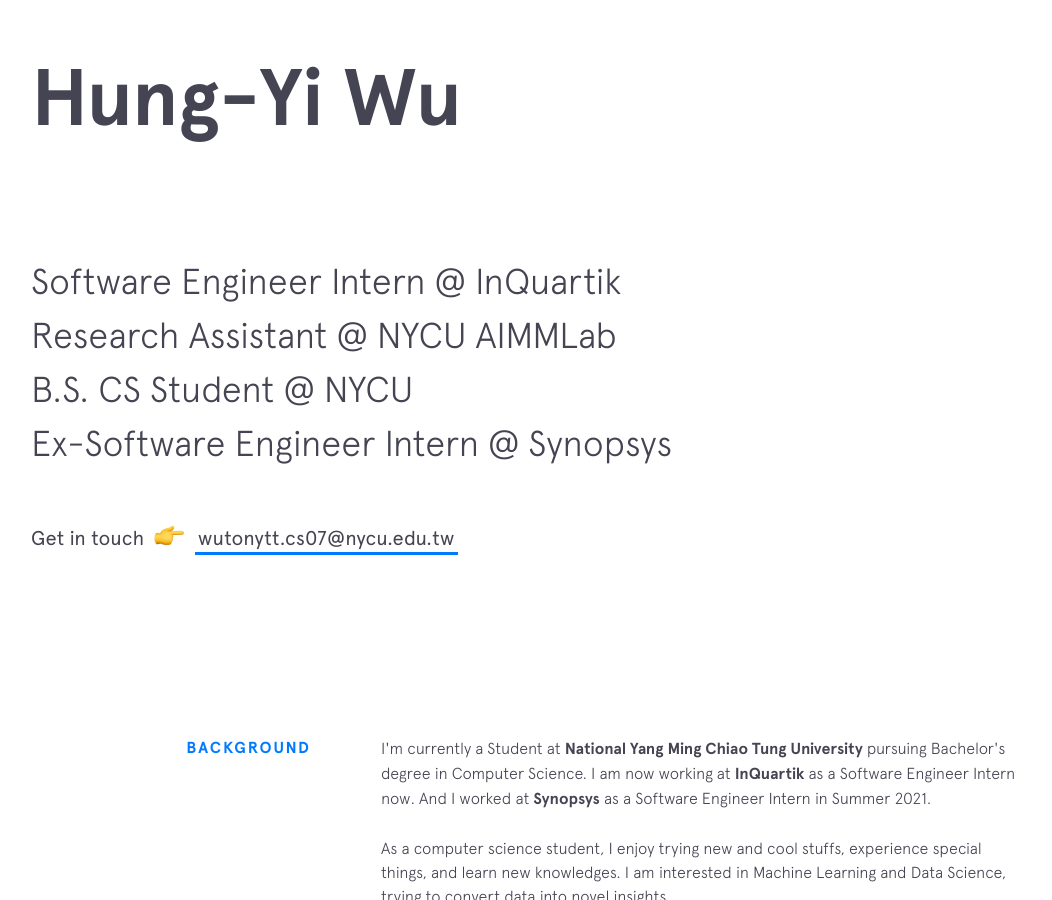
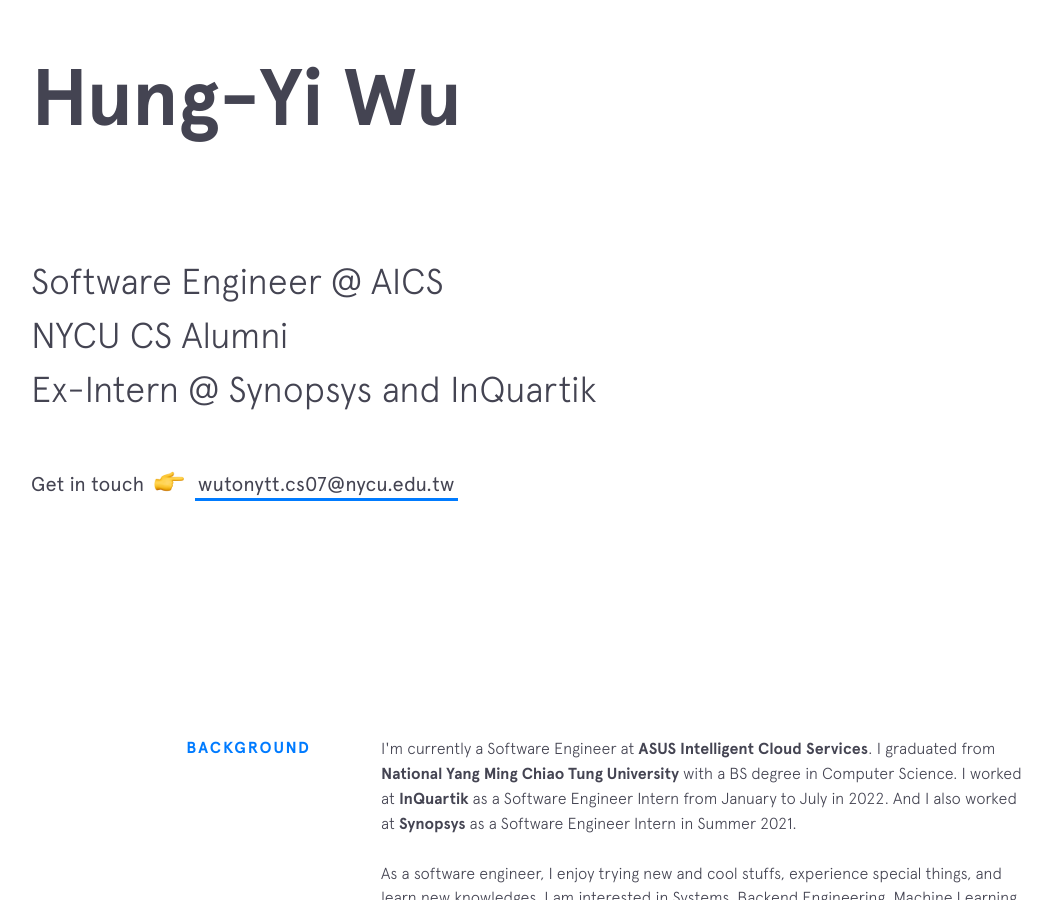
Before and after one commit to wutonytt/portfolio-v1, a Jekyll site: the page built from index.html, in a window 1280 px wide and 900 px high, scrolled down 264 px. Shown: the whole window, without its empty margins (69-1121 px from the left). Built offline with Jekyll 4.4.1, drawn with Linux system fonts in a browser that asks for light colours; nearby versions of some CDN libraries; some of the changed text lies outside the part shown.

Commit message:
Update experience

```diff
--- a/_config.yml
+++ b/_config.yml
@@ -1,7 +1,7 @@
 # Site settings
 name: Hung-Yi Wu
-title: Hung-Yi Wu | CS Student
-description: A Computer Science Undergrad at National Chiao Tung University
+title: Hung-Yi Wu | Software Engineer
+description: A Software Engineer at AICS
 url: https://wutonytt.github.io/
 baseurl: ''
 email: wutonytt.cs07@nycu.edu.tw
--- a/_config_dev.yml
+++ b/_config_dev.yml
@@ -1,7 +1,7 @@
 # Site settings
 name: Hung-Yi Wu
-title: Hung-Yi Wu | CS Student
-description: A Computer Science Undergraduate
+title: Hung-Yi Wu | Software Engineer
+description: A Software Engineer at AICS
 url: https://wutonytt.github.io/
 baseurl: ''
 email: wutonytt.cs07@nycu.edu.tw
--- a/_includes/background.html
+++ b/_includes/background.html
@@ -2,18 +2,21 @@
   <div class="section__title">Background</div>
   <div class="section__content">
     <p>
-      I'm currently a Student at
-      <a class="underline-link" href="https://www.nycu.edu.tw/" target="_blank">National Yang Ming Chiao Tung University</a> pursuing Bachelor's degree in Computer Science.
+      I'm currently a Software Engineer at
+      <a class="underline-link" href="https://aics.asus.com/home/" target="_blank">ASUS Intelligent Cloud Services</a>.
 
-      I am now working at
-      <a class="underline-link" href="https://www.inquartik.com.tw/" target="_blank">InQuartik</a> as a Software Engineer Intern now.
+      I graduated from
+      <a class="underline-link" href="" target="_blank">National Yang Ming Chiao Tung University</a> with a BS degree in Computer Science.
 
-      And I worked at
+      I worked at
+      <a class="underline-link" href="https://www.inquartik.com.tw/" target="_blank">InQuartik</a> as a Software Engineer Intern from January to July in 2022.
+
+      And I also worked at
       <a class="underline-link" href="https://www.synopsys.com/" target="_blank">Synopsys</a> as a Software Engineer Intern in Summer 2021.
     </p>
 
     <p>
-      As a computer science student, I enjoy trying new and cool stuffs, experience special things, and learn new knowledges. I am interested in Machine Learning and Data Science, trying to convert data into novel insights.
+      As a software engineer, I enjoy trying new and cool stuffs, experience special things, and learn new knowledges. I am interested in Systems, Backend Engineering, Machine Learning and Data Science, trying to convert data into novel insights.
     </p>
 
     <p>
--- a/_includes/intro.html
+++ b/_includes/intro.html
@@ -9,10 +9,9 @@
   </h2>
 
   <h2 class="intro__tagline" style="font-size: 36px;">
-    Software Engineer Intern &#64; InQuartik<br>
-    Research Assistant &#64; NYCU AIMMLab<br>
-    B.S. CS Student &#64; NYCU<br>
-    Ex-Software Engineer Intern &#64; Synopsys
+    Software Engineer &#64; AICS<br>
+    NYCU CS Alumni<br>
+    Ex-Intern &#64; Synopsys and InQuartik
   </h2>
 
   <h3 class="intro__contact">
```
Also changed, not shown: _data/experience.yml (+7 -2 lines), 1 other file.
